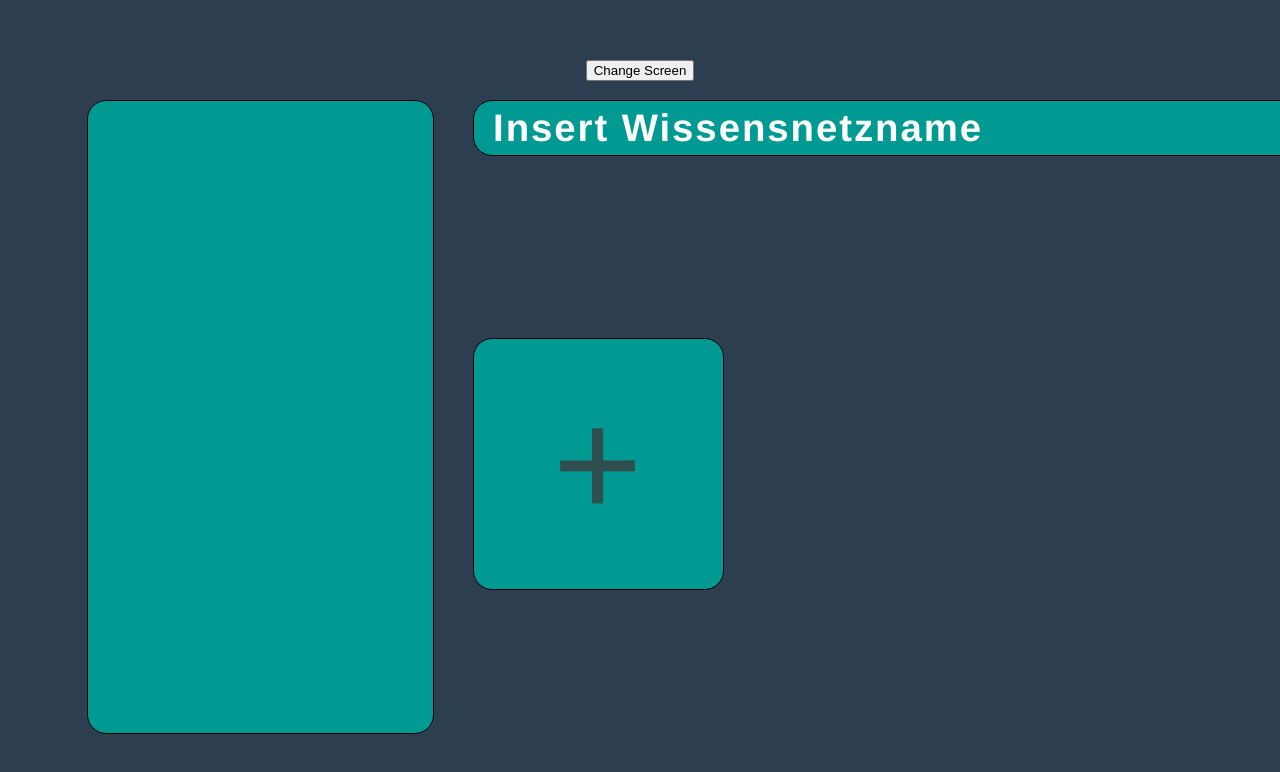
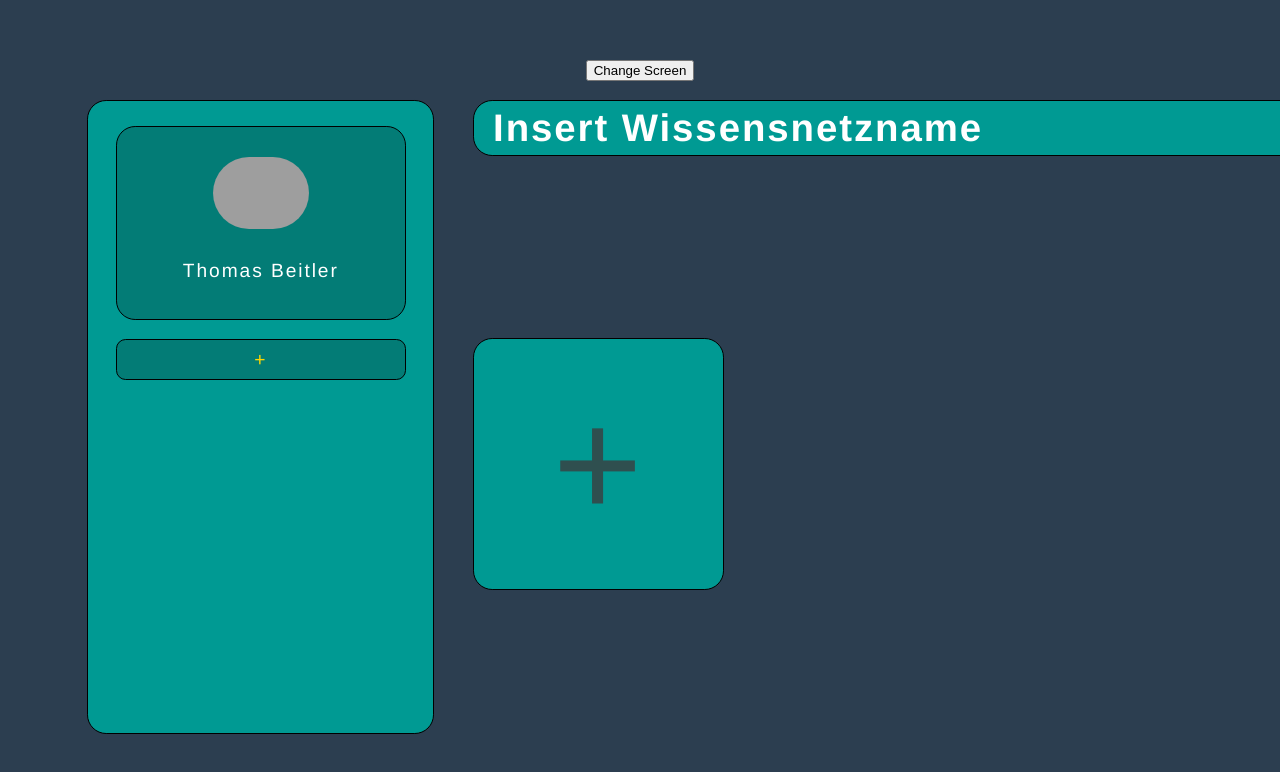
Before and after one commit to lelex4545/projekt-1, a Vue app: page / in a window 1280 px wide. Both pictures are taken after a click on the button "Change Screen". Shown: the top 772 px of the page. Built offline with nearby package versions, Linux system fonts and the light colour scheme; grey boxes are pictures that could not be loaded.

Commit message:
Control_Center_Alpha_0.01

```diff
--- a/src/components/screens/HomeComp/ControlCenter.vue
+++ b/src/components/screens/HomeComp/ControlCenter.vue
@@ -1,11 +1,21 @@
 <template>
     <div id="controlCenter" class="containerDesignHome">
+        <div id ="profil">
+            <div id="profilBild">
+                <img src="https://media1.tenor.com/images/bb516b458a66c715aca4c7f6076813bb/tenor.gif?itemid=14806536" id="pb">
+            </div>
+            <p>Thomas Beitler</p>
+        </div>
+        <Wissensthema/>
     </div>
 </template>
 
 <script>
+import Wissensthema from "./Wissensthema";
 export default {
-
+    components: {
+        Wissensthema
+    }
 }
 </script>
 
@@ -14,5 +24,41 @@ export default {
     grid-area: c;
     display: flex;
     margin: 1em;
+
+    align-items: center;
+    flex-flow: column;
+
 }
+
+#profil{
+    display: flex;
+    background-color: #037c76;
+    width: 15em;
+    height: 10em;
+    margin-top: 1.3em;
+    border: .5px solid black;
+    border-radius: 1em;
+
+    justify-content: center;
+    align-items: center;
+    flex-flow: column;
+}
+
+#profilBild{
+    width: 5em;
+    height: 5em;
+
+    transition: font-size 0.8s;
+
+    display: flex;
+    justify-content: center;
+    align-items: center;
+}
+
+#pb{
+    width: 100%;
+    border-radius: 5em;
+    height: auto;
+}
+
 </style>
--- /dev/null
+++ b/src/components/screens/HomeComp/Wissensthema.vue
@@ -0,0 +1,44 @@
+<template>
+    <div>
+        <WissensthemaItem
+            v-for="thema in themen"
+            :key="thema.id"
+            :item="thema"
+            id= "thema"
+            @addThema="addThemaItem"
+        />
+    </div>
+</template>
+
+<script>
+import WissensthemaItem from "./WissensthemaItem";
+export default {
+    name: "Wissensthema",
+    components: {
+        WissensthemaItem
+    },
+    data: () => ({
+        themen: [{id: 0, name: "+"}]
+    }),
+    methods: {
+        addThemaItem () {
+            this.themen.unshift({id: this.themen.length, name: "-"})
+        }
+    }
+};
+</script>
+
+<style>
+#thema{
+    display: flex;
+    background-color: #037c76;
+    width: 15em;
+    height: 2em;
+    margin-top: 1em;
+    border: .5px solid black;
+    border-radius: 0.5em;
+    align-items: center;
+    justify-content: center;
+}
+
+</style>
--- /dev/null
+++ b/src/components/screens/HomeComp/WissensthemaItem.vue
@@ -0,0 +1,28 @@
+<template>
+    <div v-if="item.id==0" class="emptyThema" @click="createThema">
+        <p>{{item.name}}</p>
+    </div>
+    <div v-else>{{item.name}}</div>
+</template>
+
+<script>
+export default {
+    name: "WissensthemaItem",
+    props: ['item'],
+    methods: {
+        createThema() {
+            this.$emit('addThema', this.item)
+        }
+    }
+}
+</script>
+
+<style>
+.emptyThema{
+    display: flex;
+    align-items: center;
+    justify-content: center;
+    margin: auto;
+    color: gold;
+}
+</style>
```
